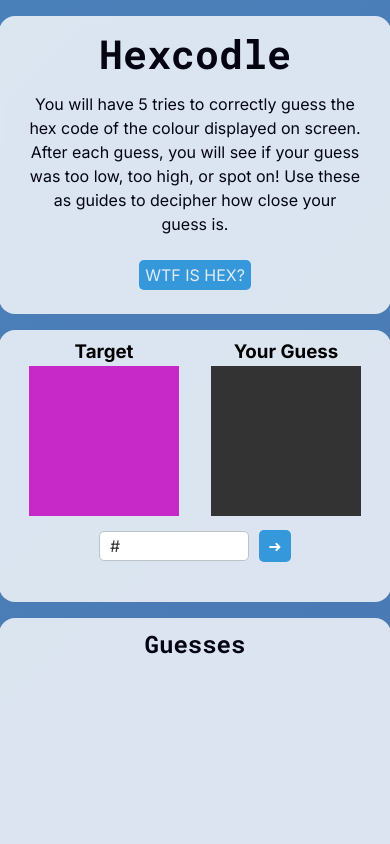
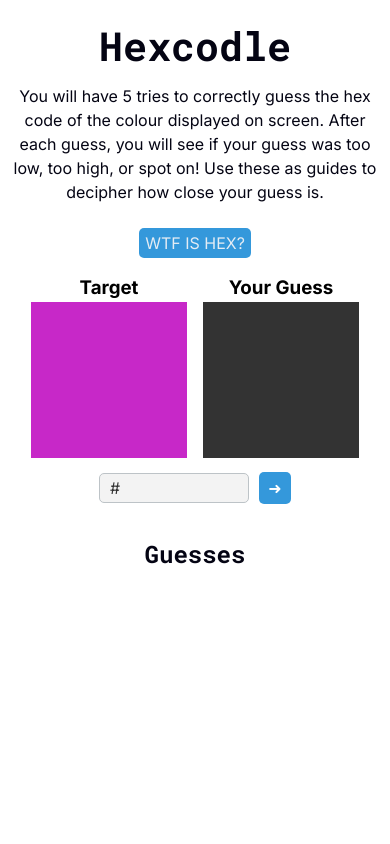
Before and after one commit to Ekimerton/hexcodle, a Next.js app: page / in a window 390 px wide. Shown: the top 844 px of the page. Built offline with nearby package versions, Linux system fonts and the light colour scheme.

Commit message:
Almost done new ui proposal

```diff
--- a/src/app/components/Guess.css
+++ b/src/app/components/Guess.css
@@ -1,26 +1,21 @@
 .guess-container {
     display: flex;
     flex-direction: row;
-    justify-content: center;
+    justify-content: space-around;
     width: 100%;
-    max-width: 600px;
-    margin-left: 16px;
-    margin-right: 16px;
+    padding: 8px 16px;
 }
 
 .guess-character {
     font-family: 'Roboto Mono', monospace;
     text-align: center;
     font-weight: bold;
-    flex: 1;
     border-radius: 12px;
-    border-width: 4px;
-    border-color: black;
-    border-style: solid;
-    margin: 5px;
-    padding: 8px;
-    background-color: #ffffff;
-    aspect-ratio: 2/1;
+    margin: 0px 4px;
+    padding: 4px;
+    width: max(44px, 7vw);
+    aspect-ratio: 1/1;
+    background-color: #f3f3f3;
 }
 
 .guess-text {
@@ -28,7 +23,7 @@
 }
 
 .guess-p {
-    font-size: clamp(1rem, 2.5vw, 1.5rem);
+    font-size: max(2vw, 0.8rem);
     margin: 0px;
     padding: 0px;
 }
--- a/src/app/components/Guess.js
+++ b/src/app/components/Guess.js
@@ -17,12 +17,11 @@ export default function Guess(props) {
 
   return (
     <>
-      <div className="guess-container">
+      <div className="guess-container" style={{ backgroundColor: guess }}>
         {[...guess.substring(1)].map((character, index) => (
           <div
             key={index}
-            className="guess-character"
-            style={{ borderColor: guess }}
+            className="guess-character frosted-glass"
           >
             <p className="guess-p">{character}</p>
             <p className="guess-p">
--- a/src/app/globals.css
+++ b/src/app/globals.css
@@ -89,6 +89,7 @@ body {
   /* This helps create the illusion of movement */
   font-family: Arial, Helvetica, sans-serif;
   margin: 0px;
+  overflow-x: hidden;
 }
 
 @keyframes rainbowAnimation {
@@ -117,12 +118,10 @@ section {
   display: flex;
   flex-direction: column;
   align-items: center;
+  text-align: center;
   width: 100%;
   max-width: 600px;
-  margin-top: 16px;
-  margin-bottom: 16px;
-  padding: 8px;
-  border-radius: 16px;
+  padding: 0px 8px;
 }
 
 .modal-button {
@@ -146,7 +145,7 @@ section {
 input {
   width: 150px;
   height: 30px;
-  background-color: #ffffff;
+  background-color: #f3f3f3;
   color: #333333;
   border: 1px solid #bdc3c7;
   border-radius: 5px;
@@ -168,19 +167,12 @@ input:focus {
   display: flex;
   justify-content: center;
   align-items: center;
-  background: linear-gradient(316deg, #4a68a8, #4ba0d0);
-  background-size: 600% 600%;
-  animation: rainbowAnimation 28s ease infinite;
 }
 
 .frosted-glass {
-  background: rgba(255, 255, 255, 0.8);
-  backdrop-filter: blur(2px);
-  -webkit-backdrop-filter: blur(2px);
-  padding-left: 30px;
-  padding-right: 30px;
-  text-align: center;
-  align-items: center;
+  background: rgba(255, 255, 255, 0.6);
+  backdrop-filter: blur(5px);
+  -webkit-backdrop-filter: blur(5px);
 }
 
 .container {
@@ -204,20 +196,17 @@ input:focus {
 }
 
 .square {
-  height: 200px;
-  width: 200px;
+  width: 40vw;
+  height: 40vw;
+  max-height: 200px;
+  max-width: 200px;
   background-color: #333333;
   margin-bottom: 6px;
 }
 
-@media screen and (max-width: 768px) {
-  .square {
-    width: 150px;
-    height: 150px
-  }
-}
-
 .square-button {
+  padding: 0;
+  margin: 0;
   width: 32px;
   height: 32px;
   background-color: #3498db;
@@ -237,6 +226,7 @@ input:focus {
 
 .guess-section {
   min-height: 400px;
+  padding: 0;
 }
 
 /* ID styles */
--- a/src/app/page.js
+++ b/src/app/page.js
@@ -73,7 +73,7 @@ export default function Home() {
     }
 
     if (!hexCodePattern.test(userInput.substring(1))) {
-      setStatusText("nvalid character. Hex codes may only contain 0-9, A-F");
+      setStatusText("Invalid character. Hex codes may only contain 0-9, A-F");
       return;
     }
 
@@ -148,7 +148,7 @@ export default function Home() {
         </p>
       </Modal>
       <div>
-        <section className="frosted-glass">
+        <section style={{marginTop: 16}}>
           <h1 className="title">Hexcodle</h1>
 
           <p>
@@ -162,16 +162,17 @@ export default function Home() {
             WTF IS HEX?
           </button>
         </section>
-        <section className="frosted-glass">
+        <section>
           <div
             style={{
               display: "flex",
-              justifyContent: "start",
+              width: "100%",
+              justifyContent: "center",
               alignItems: "end",
               marginBottom: 8,
             }}
           >
-            <div style={{ marginRight: 32 }}>
+            <div style={{marginRight: 16}}>
               <h3>Target</h3>
               <div
                 className="square"
@@ -210,7 +211,7 @@ export default function Home() {
           <p className="guess-text">{statusText}</p>
         </section>
 
-        <section className="frosted-glass guess-section">
+        <section className="guess-section">
           <h2 id="guess-heading">Guesses</h2>
 
           {guesses.map((guess, index) => (
```
